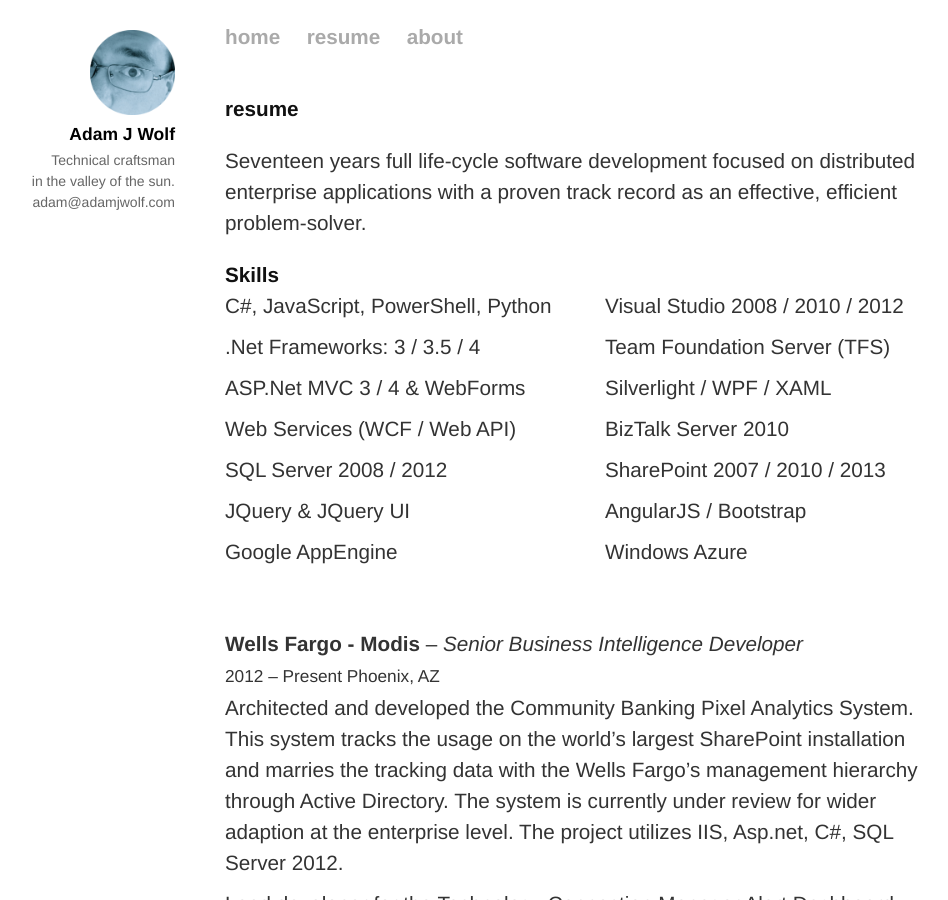
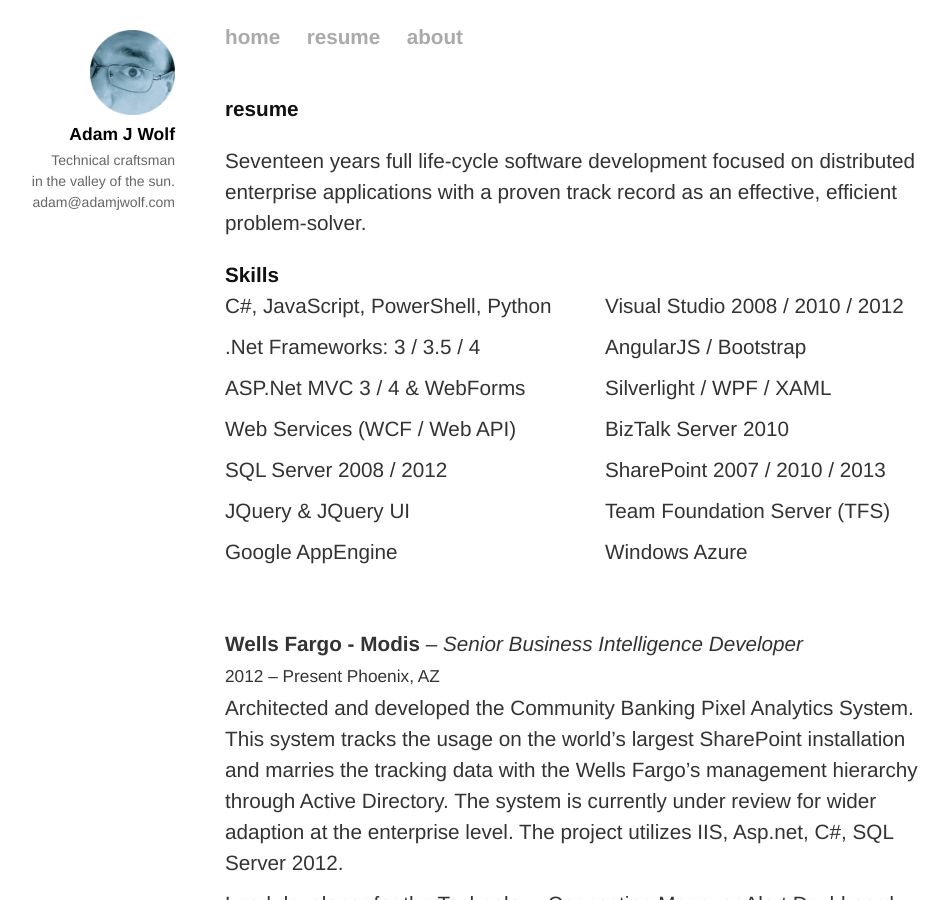
Before and after one commit to awolf/awolf.github.io, a Jekyll site: the page built from resume.html, in a window 1280 px wide and 900 px high. Shown: the whole window, without its empty margins (65-1013 px from the left). Built offline with Jekyll 4.4.1, drawn with Linux system fonts in a browser that asks for light colours; Markdown is read by kramdown in place of the engine named in the settings.

Commit message:
move skills

```diff
--- a/resume.html
+++ b/resume.html
@@ -21,11 +21,11 @@ title: Resume
             </ul>
             <ul class="skill-column">
                 <li>Visual Studio 2008 / 2010 / 2012</li>
-                <li>Team Foundation Server (TFS)</li>
+                <li>AngularJS / Bootstrap</li>
                 <li>Silverlight / WPF / XAML</li>
                 <li>BizTalk Server 2010</li>
                 <li>SharePoint 2007 / 2010 / 2013</li>
-                <li>AngularJS / Bootstrap</li>
+                <li>Team Foundation Server (TFS)</li>
                 <li>Windows Azure</li>
 
             </ul>
```
